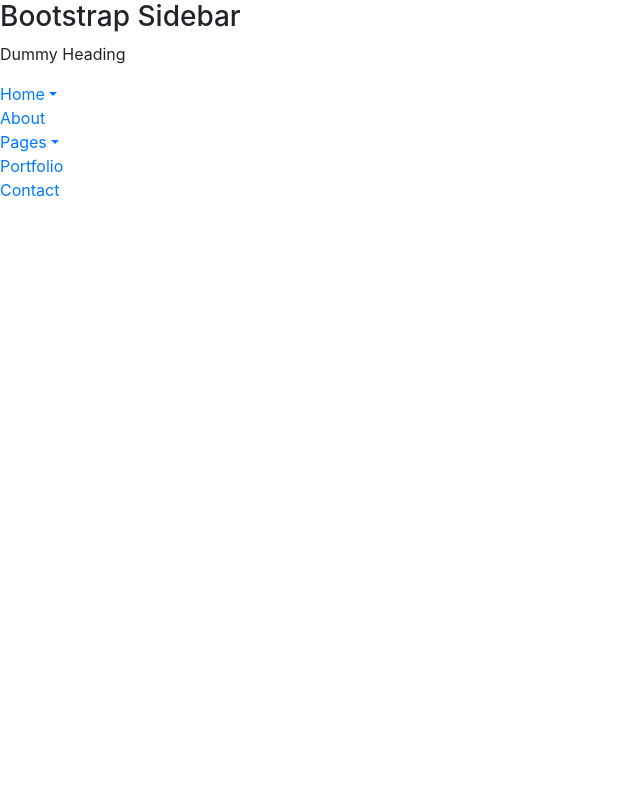
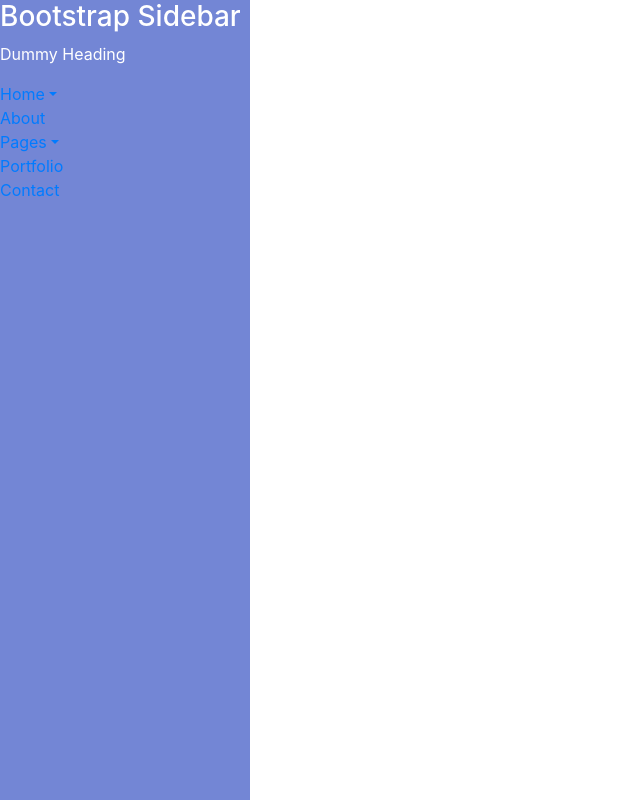
Before and after one commit to FendorElbe/website, a PHP site: page /urlaube/suedtirol2017/index.php in a window 1280 px wide. Shown: the whole page, without its empty margins (0-640 px from the left). Run offline with PHP 8.4, Linux system fonts and the light colour scheme; some libraries are stand-ins or nearby versions.

Commit message:
more sidebar exeriments

```diff
--- a/urlaube/suedtirol2017/custom.css
+++ b/urlaube/suedtirol2017/custom.css
@@ -1,11 +1,16 @@
 .wrapper {
     display: flex;
     width: 100%;
-    align-items: stretch;
 }
 
 #sidebar {
-    min-width: 250px;
-    max-width: 250px;
-    min-height: 100vh;
+    width: 250px;
+    position: fixed;
+    top: 0;
+    left: 0;
+    height: 100vh;
+    z-index: 999;
+    background: #7386D5;
+    color: #fff;
+    transition: all 0.3s;
 }
--- /dev/null
+++ b/urlaube/suedtirol2017/custom.js
@@ -0,0 +1,17 @@
+$(document).ready(function () {
+
+    $("#sidebar").mCustomScrollbar({
+         theme: "minimal"
+    });
+
+    $('#sidebarCollapse').on('click', function () {
+        // open or close navbar
+        $('#sidebar').toggleClass('active');
+        // close dropdowns
+        $('.collapse.in').toggleClass('in');
+        // and also adjust aria-expanded attributes we use for the open/closed arrows
+        // in our CSS
+        $('a[aria-expanded=true]').attr('aria-expanded', 'false');
+    });
+
+});
--- a/urlaube/suedtirol2017/index.php
+++ b/urlaube/suedtirol2017/index.php
@@ -14,6 +14,7 @@
     <!-- Bootstrap CSS -->
     <link rel="stylesheet" href="https://stackpath.bootstrapcdn.com/bootstrap/4.1.2/css/bootstrap.min.css" integrity="sha384-Smlep5jCw/wG7hdkwQ/Z5nLIefveQRIY9nfy6xoR1uRYBtpZgI6339F5dgvm/e9B" crossorigin="anonymous">
     <link rel="stylesheet" type="text/css" href="custom.css">
+    <link rel="stylesheet" href="https://cdnjs.cloudflare.com/ajax/libs/malihu-custom-scrollbar-plugin/3.1.5/jquery.mCustomScrollbar.min.css">
 
     <title>Südtirol 2017</title>
   </head>
@@ -65,7 +66,24 @@
                 <a href="#">Contact</a>
             </li>
         </ul>
+
     </nav>
-  </div>
+    <!-- Page Content -->
+    <div id="content">
+
+        <nav class="navbar navbar-expand-lg navbar-light bg-light">
+            <div class="container-fluid">
+
+                <button type="button" id="sidebarCollapse" class="btn btn-info">
+                    <i class="fas fa-align-left"></i>
+                    <span>Toggle Sidebar</span>
+                </button>
+            </div>
+        </nav>
+    </div>
+</div>
+
+<script src="https://cdnjs.cloudflare.com/ajax/libs/malihu-custom-scrollbar-plugin/3.1.5/jquery.mCustomScrollbar.concat.min.js"></script>
+
   </body>
 </html>
```
